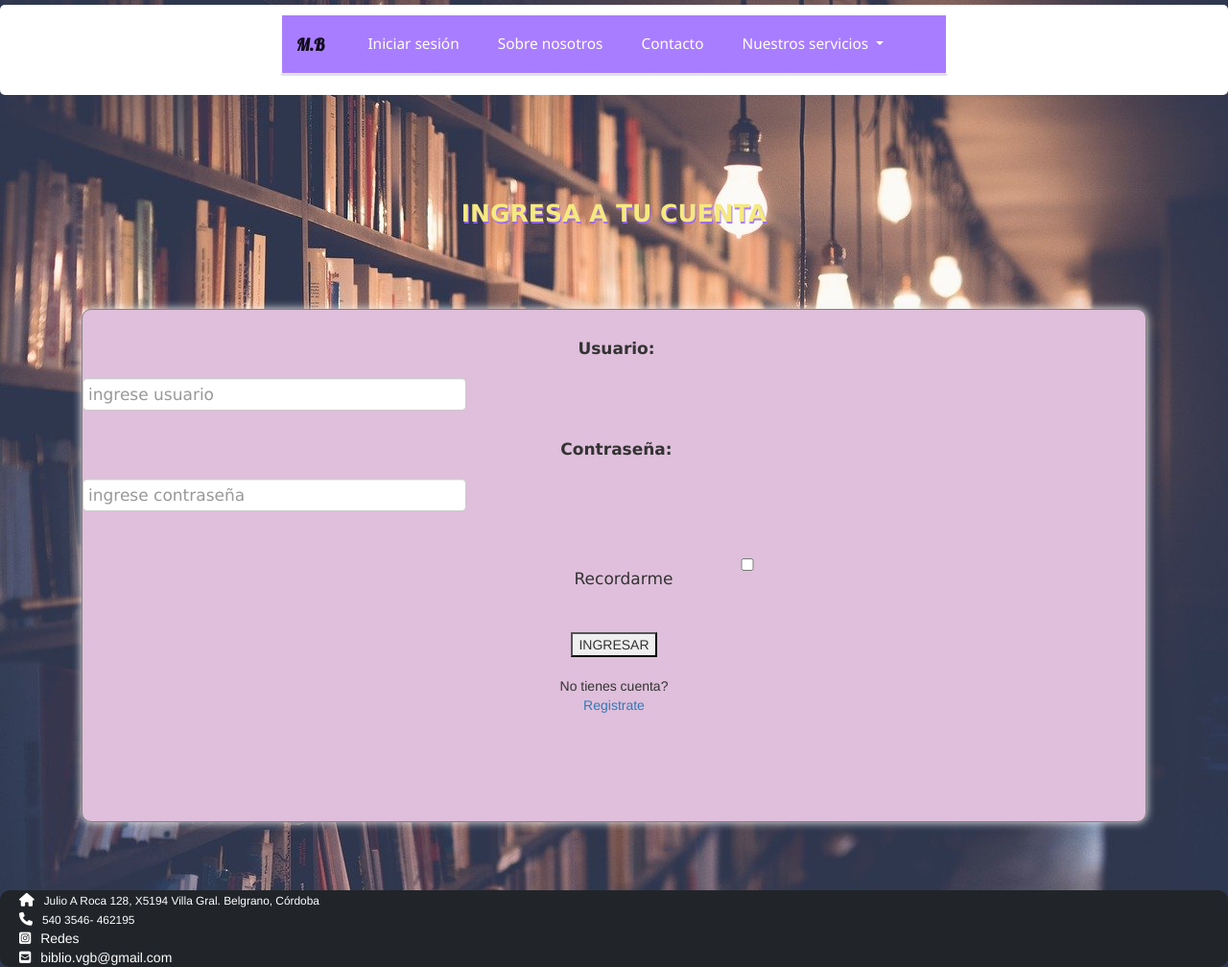
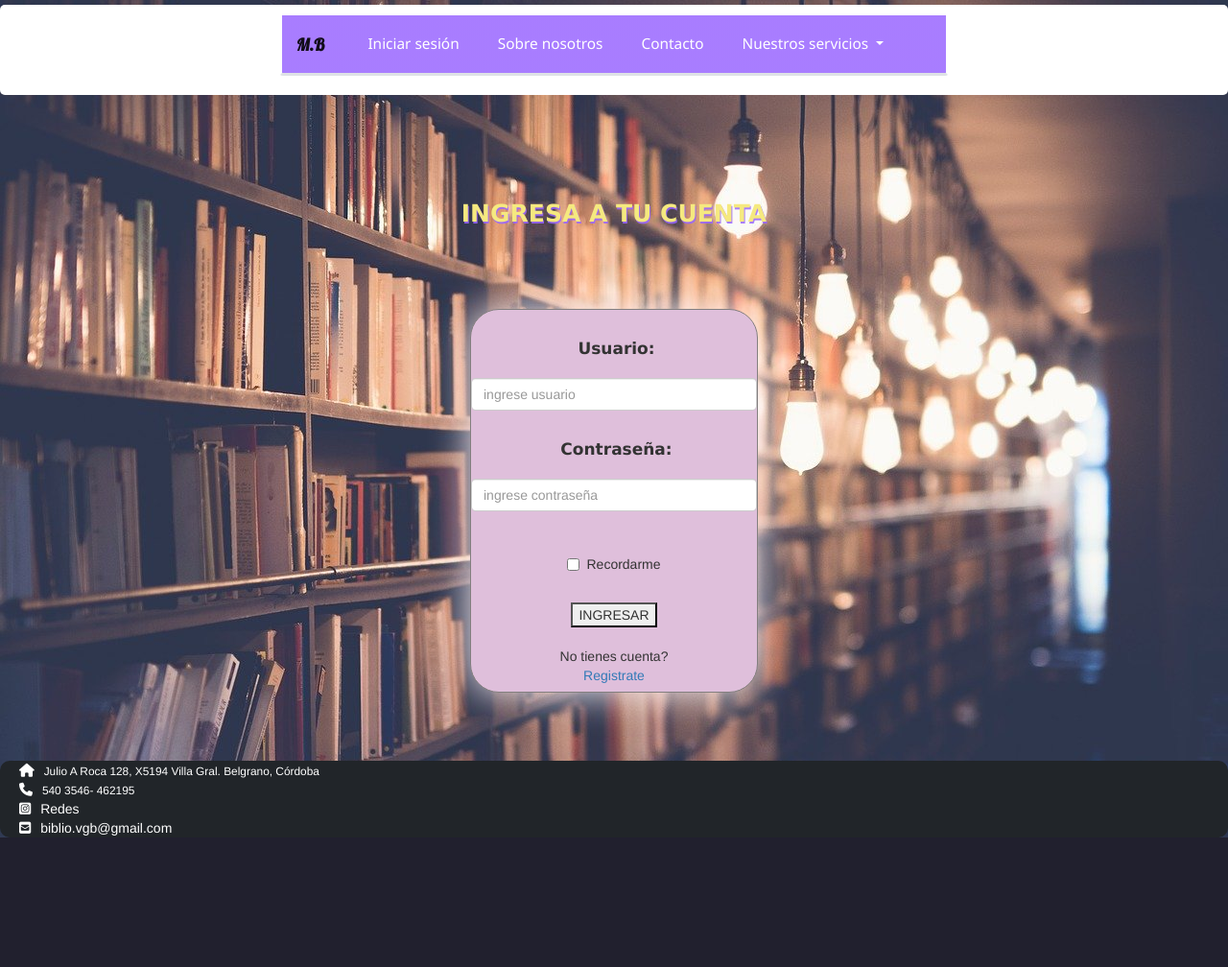
Before and after one commit to PPROF1-2021/a1-g6-grupo-6-manuel-belgrano, a PHP site: page /login.html in a window 1280 px wide. Shown: the whole page at 96% size. After the commit the page ends 873 px from the top, so only its background shows below. Run offline with PHP 8.4, Linux system fonts and the light colour scheme; some libraries are stand-ins or nearby versions.

Commit message:
Update estilo.css

```diff
--- a/Pagina_Web/css/estilo.css
+++ b/Pagina_Web/css/estilo.css
@@ -1,81 +1,3 @@
-<<<<<<< HEAD
-.login {
-    margin: 0 auto;
-    max-width: 400px;
-}
-
-.login-form {
-    border: .5px solid #837f7f;
-    background: rgb(223, 191, 219);
-    border-radius: 10px;
-    box-shadow: 0px 0px 10px #f2f2f2;
-    box-sizing: border-box;
-    padding-top: 15px;
-    padding-bottom: 10%;
-    margin: 5% auto;
-    text-align: center;
-}
-
-.login-header h2 {
-    text-align: center center;
-    margin-left: 50px;
-    color: #f5e97f;
-    font-size: 25px;
-    font-family: Verdana, Geneva, Tahoma, sans-serif;
-    text-shadow: 1px 2px rgba(153, 102, 255, 0.85);
-    margin: 0 auto;
-
-
-}
-
-.login label,
-.login input {
-    max-width: 400px;
-    width: 80%;
-    line-height: 3em;
-    font-family: Verdana, Geneva, Tahoma, sans-serif;
-    font-size: 17PX;
-    padding-left: 5px;
-}
-
-.login-button {
-    background-color: #757575;
-    color: white;
-    padding: 5px 5px;
-    text-align: center;
-    font-size: 15px;
-}
-
-
-.footer,
-p {
-   margin-top: 15px;
-  padding-left: 10px;
-  border-radius: 10px;
-}
-
-#cajaimagen{
-    margin-top: 95px;
-
-}
-=======
-       .login {
-                margin: 0 auto;
-                max-width: 400px;
-            }
-
-            .login-form {
-                border: .5px solid #837f7f;
-                background: rgb(223, 191, 219);
-                border-radius: 10px;
-                box-shadow: 0px 0px 10px #f2f2f2;
-                box-sizing: border-box;
-                padding-top: 15px;
-                padding-bottom: 10%;
-                margin: 5% auto;
-                text-align: center;
-            }
-
 .login-header h2 {
             text-align: center center;
             margin-left: 50px;
@@ -86,24 +8,20 @@ p {
             margin: 0 auto;
         }
 
-            .login label,
-            .login input {
-                max-width: 400px;
+        .form-group label {
+            max-width: 200px;
             width: 80%;
             line-height: 3em;
             font-family: Verdana, Geneva, Tahoma, sans-serif;
             font-size: 17PX;
             padding-left: 5px;
+            text-align: center;
         }
 
-            .login-button {
-                background-color: #757575;
-                color: white;
-                padding: 5px 5px;
-                text-align: center;
-                font-size: 15px;
+        .form-group input {
+            width: 100%;
+            box-align: auto;
         }
-
 
         .footer,
         p {
@@ -112,4 +30,24 @@ p {
             border-radius: 10px;
         }
 
->>>>>>> 95df66c940abcd5f8145e597b5715c2709f454fb
+        .login-button {
+            background-color: #c2b6b6;
+            color: white;
+            padding: 5px 5px;
+            text-align: center;
+            font-size: 15px;
+            font-family: Verdana, Geneva, Tahoma, sans-serif;
+        }
+
+        .login-form {
+            border: .5px solid #837f7f;
+            background: rgb(223, 191, 219);
+            border-radius: 30px;
+            padding-top: 15px;
+            padding-bottom: 10%;
+            margin: 5% auto;
+            text-align: center;
+            width: 300px;
+            height: 400px;
+            box-shadow: 0px 0px 40px #fcf2f7;
+        }
```
Lines whose indentation alone changed are shown as unchanged.
